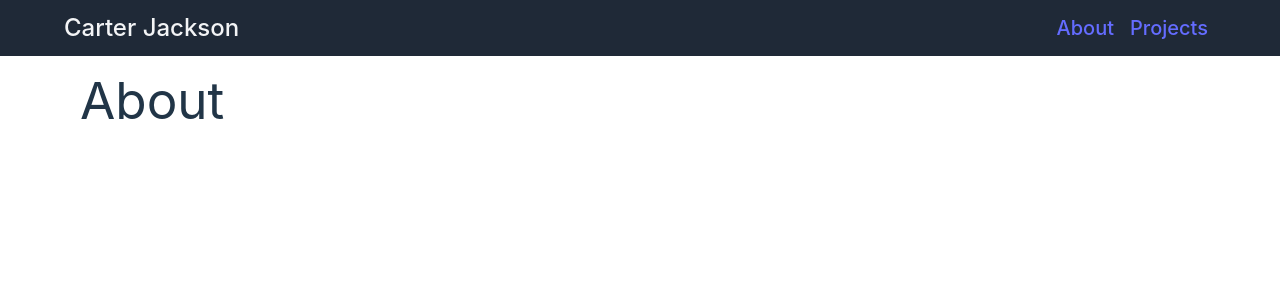
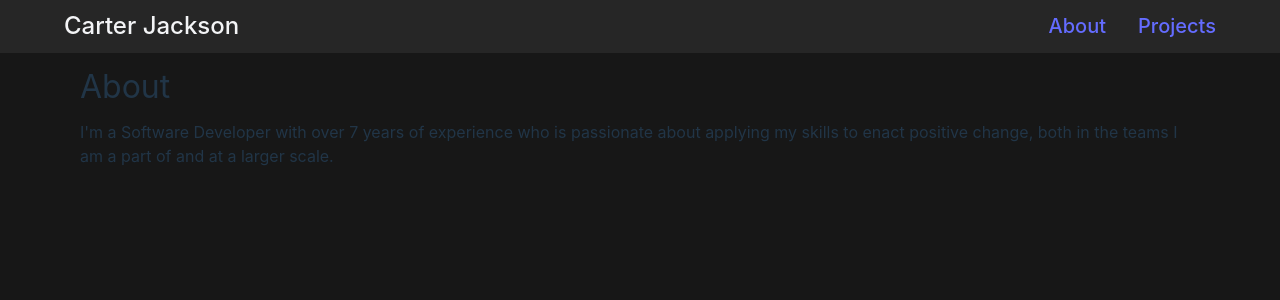
Before and after one commit to CarterJackson/carterjackson.github.io, a React (Vite) app: page /about in a window 1280 px wide. Shown: the top 300 px of the page. Built offline with nearby package versions, Linux system fonts and the light colour scheme; no server answers.

Commit message:
github user fetch

```diff
--- a/src/AppLayout.tsx
+++ b/src/AppLayout.tsx
@@ -1,8 +1,7 @@
 import { Outlet } from 'react-router-dom';
 import { Link } from "react-router-dom";
-import { useUser } from "./models/user";
 
-function AppLayout() {
+export default function AppLayout() {
 	return (
 		<div className="h-screen w-screen flex flex-col items-center">
 			<Header />
@@ -11,28 +10,27 @@ function AppLayout() {
 	)
 }
 
-export function Header() {
-	const { name } = useUser();
-
+function Header() {
 	return (
-		<div className="h-14 py-1 px-4 bg-gray-800 w-full flex justify-center">
+		<div className="h-14 py-1 px-4 bg-neutral-800 w-full flex justify-center">
 			<div className="h-full flex items-center justify-between max-w-6xl w-full">
-				<Link to="about" className="flex text-2xl text-gray-100 hover:text-gray-400">{name}</Link>
-				<div className="[&>*]:mx-2 text-xl">
+				<Link to="about" className="flex text-2xl text-gray-100 hover:text-gray-400">Carter Jackson</Link>
+				<div className="[&>*]:ml-8 text-xl">
 					<Link to="about">About</Link>
 					<Link to="projects">Projects</Link>
+					{/* TODO: Dark/light mode toggle */}
 				</div>
 			</div>
 		</div>
 	)
 }
 
-export function Body() {
+function Body() {
 	return (
-		<div className="relative p-4 max-w-6xl w-full">
-			<Outlet />
+		<div className="relative h-full w-full bg-neutral-900 flex justify-center">
+			<div className="p-4 max-w-6xl w-full">
+				<Outlet />
+			</div>
 		</div>
 	)
 }
-
-export default AppLayout;
--- a/src/components/about/About.tsx
+++ b/src/components/about/About.tsx
@@ -1,6 +1,23 @@
+import { useUser } from "../../models/user";
 
 export function About() {
+	const { avatarUrl, fetchUser } = useUser();
+
+	fetchUser();
+
+	const startDate = new Date(2016, 5);
+	const timeInIndustry = new Date().getTime() - startDate.getTime();
+	const yearsInIndustry = Math.floor(timeInIndustry / 31536000000)
+
 	return (
-		<h1>About</h1>
+		<>
+			<h1 className="mb-4">About</h1>
+			{ avatarUrl && (
+				<img src={avatarUrl}></img>
+			)}
+			<p>
+				I'm a Software Developer with over {yearsInIndustry} years of experience who is passionate about applying my skills to enact positive change, both in the teams I am a part of and at a larger scale.
+			</p>
+		</>
 	);
 }
--- a/src/index.css
+++ b/src/index.css
@@ -36,7 +36,7 @@ body {
 }
 
 h1 {
-	font-size: 3.2em;
+	font-size: 2.0em;
 	line-height: 1.1;
 }
 
--- a/src/models/user/UserContext.tsx
+++ b/src/models/user/UserContext.tsx
@@ -1,6 +1,6 @@
-import { createContext } from 'react';
+import { createContext, useState, useCallback } from 'react';
 
-export interface GithubUser {
+interface GithubUser {
 	username: string;
 	name: string;
 
@@ -10,7 +10,11 @@ export interface GithubUser {
 	bio?: string;
 }
 
-export const UserContext = createContext<GithubUser | undefined>(undefined);
+interface UserCtx extends GithubUser {
+	fetchUser: () => void;
+}
+
+export const UserContext = createContext<UserCtx | undefined>(undefined);
 
 interface ProviderProps {
 	username: string;
@@ -19,15 +23,24 @@ interface ProviderProps {
 }
 
 export function UserProvider({ username, name, children }: ProviderProps) {
-	const user: GithubUser = {
+	const [githubUser, setGithubUser] = useState<GithubUser>({
 		username: username,
 		name: name,
-	};
+	});
 
-	// TODO: Fetch GitHub user
+	const fetchUser = useCallback(() => {
+		try {
+			fetch(`https://github.com/${githubUser.username}`).then(resp => {
+				console.log(resp);
+				// TODO: Solve CORS and store resp
+			})
+		} catch {
+			console.warn('GitHub user could not be retrieved. The rate limit may have been reached.')
+		}
+	}, [githubUser])
 
 	return (
-		<UserContext.Provider value={user}>
+		<UserContext.Provider value={{...githubUser, fetchUser}}>
 			{children}
 		</UserContext.Provider>
 	)
--- a/src/models/user/useUser.ts
+++ b/src/models/user/useUser.ts
@@ -7,9 +7,5 @@ export function useUser() {
 		throw new Error('useUser called outside UserProvider');
 	}
 
-	if (user && !user.id) {
-		console.warn('GitHub user could not be retrieved. The rate limit may have been reached.')
-	}
-
 	return user;
 }
```
